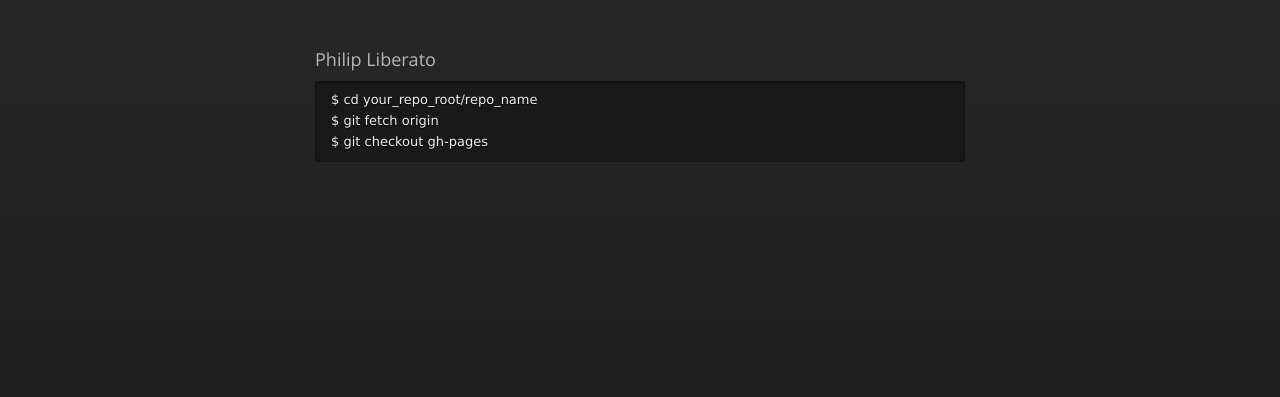
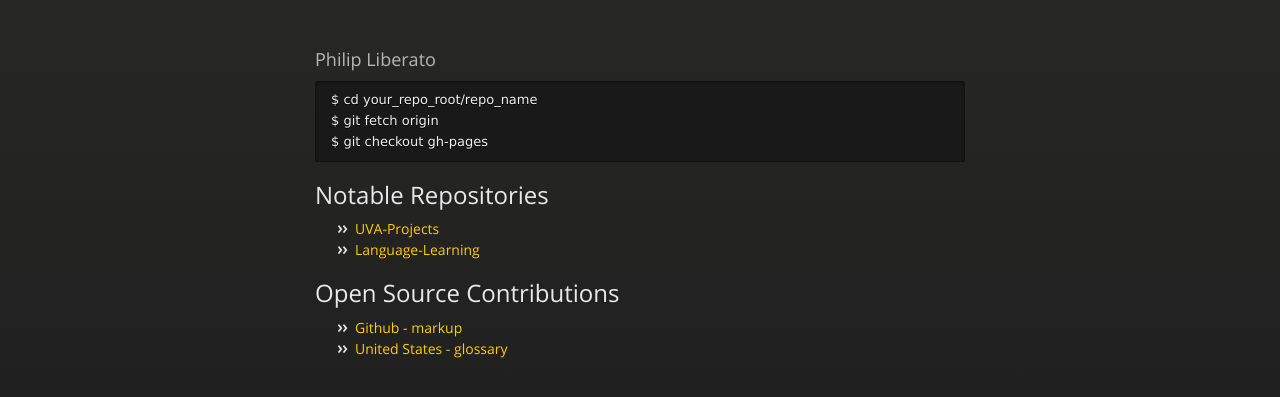
Before and after one commit to pnl8zp/pnl8zp.github.io, a plain HTML site: page index.html in a window 1280 px wide. Shown: the part 177-574 px from the top of the page. Drawn offline with nearby package versions, Linux system fonts and the light colour scheme.

Commit message:
Added some relevant links to main page

```diff
--- a/index.html
+++ b/index.html
@@ -39,6 +39,19 @@
 $ git fetch origin
 $ git checkout gh-pages
 </code></pre>
+
+        <h2>Notable Repositories</h2>
+        <ul>
+          <li><a href="https://github.com/pnl8zp/UVA-Projects">UVA-Projects</a></li>
+          <li><a href="https://github.com/pnl8zp/Language-Learning">Language-Learning</a></li>
+        </ul>
+
+        <h2>Open Source Contributions</h2>
+        <ul>
+          <li><a href="https://github.com/github/markup">Github - markup</a></li>
+          <li><a href="https://github.com/unitedstates/glossary">United States - glossary</a></li>
+        </ul>
+
       </section>
 
     </div>
```
